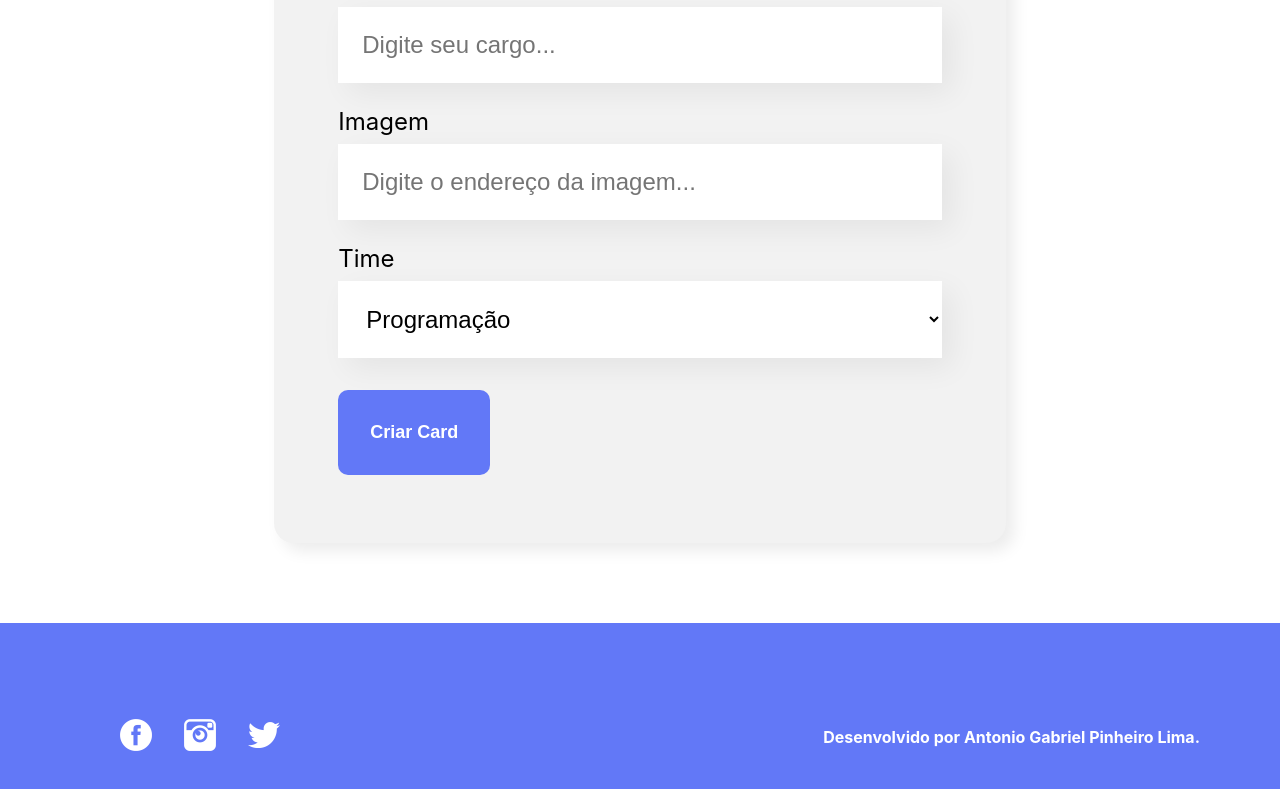
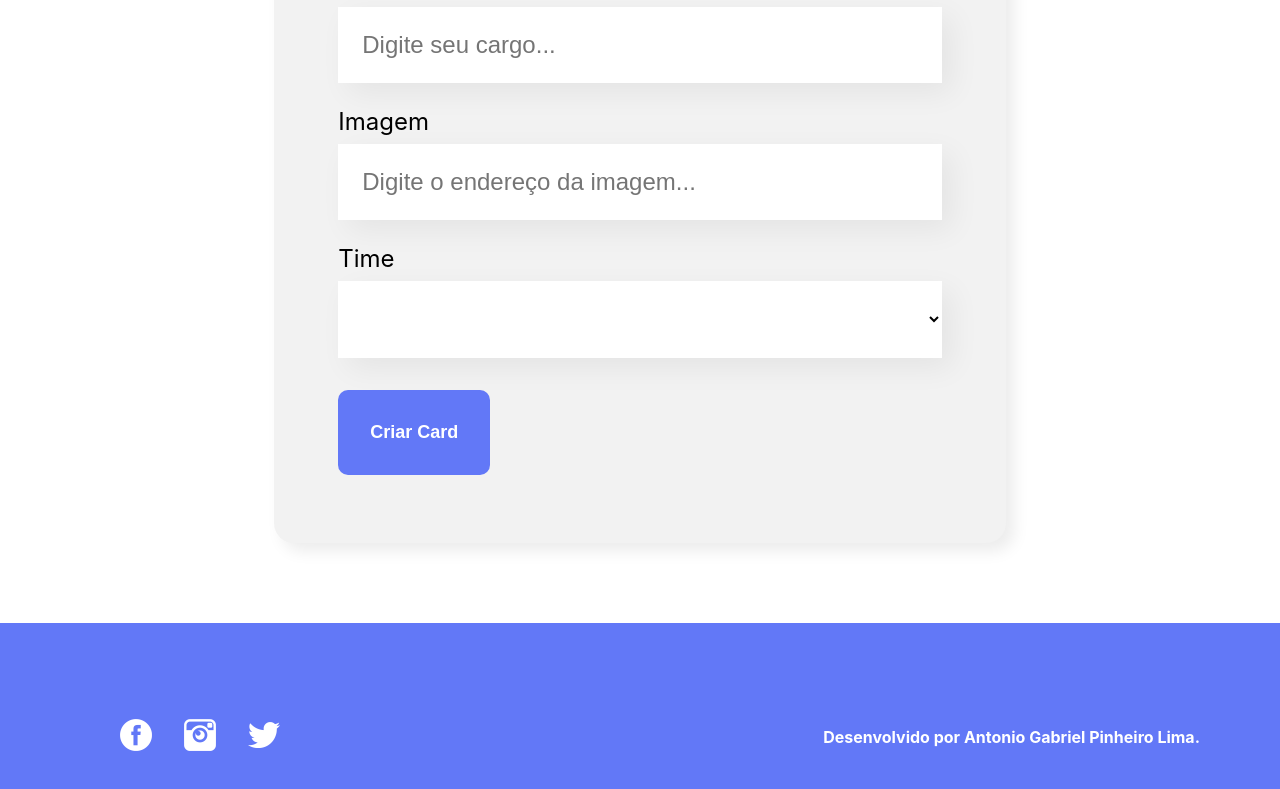
Before and after one commit to AntonioPinheiro66484/Organo, a React (Create React App) app: page / in a window 1280 px wide. Shown: the part 854-1643 px from the top of the page. Built offline with nearby package versions, Linux system fonts and the light colour scheme.

Commit message:
campo de options ajustado para limpar o tipo anterior pós cadastro

```diff
--- a/src/components/ListaSuspensa/index.js
+++ b/src/components/ListaSuspensa/index.js
@@ -4,7 +4,8 @@ const ListaSuspensa = (props)=>{
     return(
         <div className='listaSuspensa'>
             <label>{props.label}</label>
-            <select onChange={evento =>props.aoAlterado(evento.target.value)}required={props.obrigatorio} value={props.value}>
+            <select onChange={evento =>props.aoAlterado(evento.target.value)}required={props.obrigatorio} value={props.valor}>
+                <option value=""></option>
                 {props.itens.map(item=>{
                     return <option key={item}>{item}</option>
                 })}
```
